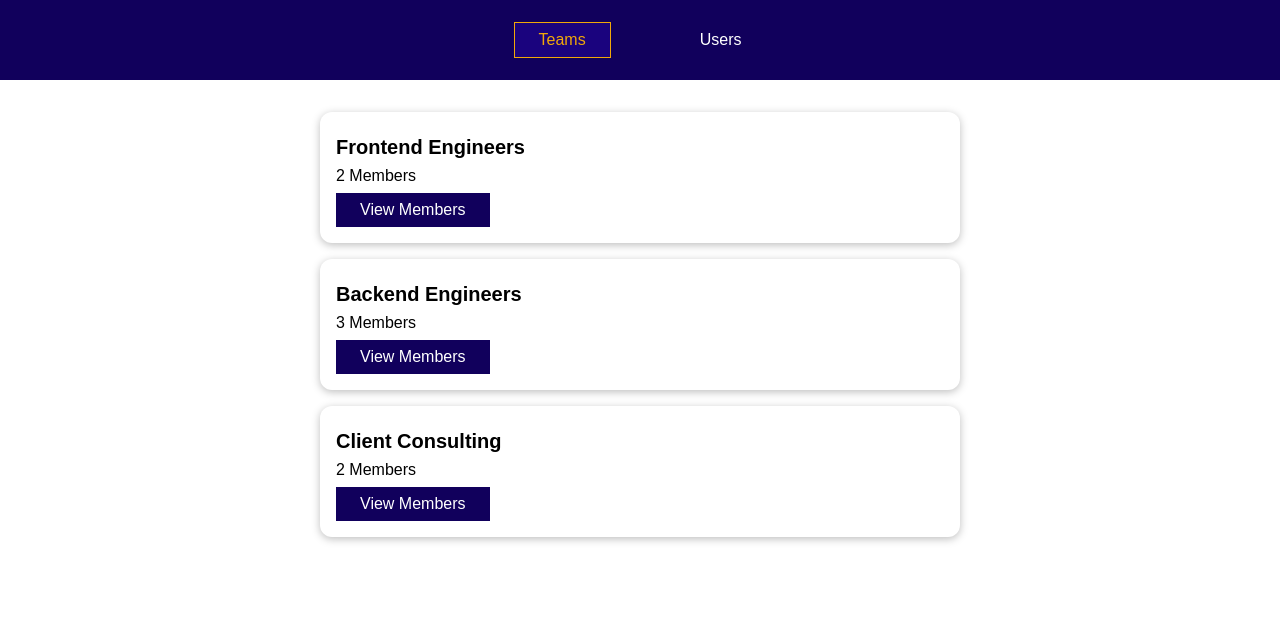
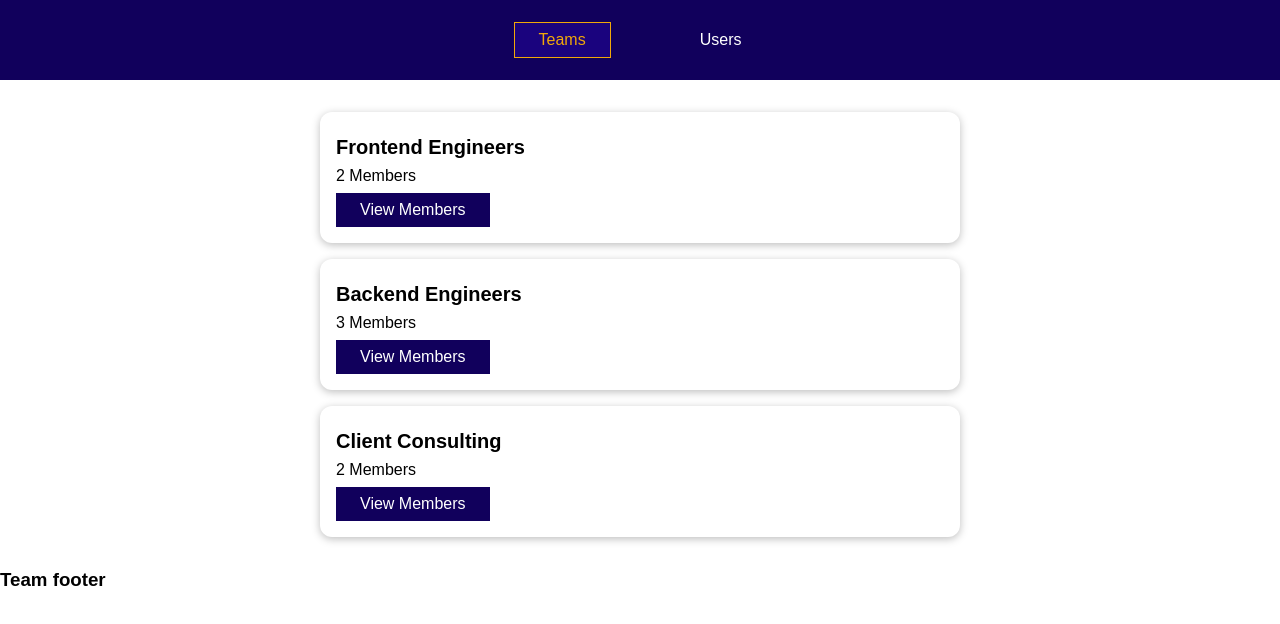
Before and after one commit to lemanfoetra/VUE-08-router-pwa, a Vue app: page /teams in a window 1280 px wide. Shown: the top 624 px of the page. Built offline with nearby package versions, Linux system fonts and the light colour scheme.

Commit message:
Multiple Component in Route with RouterView Name

```diff
--- a/src/App.vue
+++ b/src/App.vue
@@ -3,6 +3,9 @@
   <main>
     <router-view></router-view>
   </main>
+  <footer>
+    <RouterView name="footer"></RouterView>
+  </footer>
 </template>
 
 <script>
--- /dev/null
+++ b/src/components/teams/TeamFooter.vue
@@ -0,0 +1,3 @@
+<template>
+    <h3>Team footer</h3>
+</template>
--- a/src/main.js
+++ b/src/main.js
@@ -5,19 +5,34 @@ import TeamsList from './components/teams/TeamsList.vue';
 import UsersList from './components/users/UsersList.vue';
 import TeamMembers from './components/teams/TeamMembers.vue';
 import NotFound from './components/nav/NotFount.vue'
+import TeamFooter from './components/teams/TeamFooter.vue'
 
 const router = createRouter({
     history: createWebHistory(),
     routes: [
         { path: '/', redirect: '/teams' },
         {
-            path: '/teams', component: TeamsList,
+            path: '/teams',
+            components: {
+                default: TeamsList,
+                footer: TeamFooter,
+            },
             children: [
-                { name : 'team-members', path: ':teamId', component: TeamMembers, props: true },
+                { name: 'team-members', path: ':teamId', component: TeamMembers, props: true },
             ]
         },
-        { path: '/users', component: UsersList },
-        { path: '/:notFount(.*)', component: NotFound },
+        {
+            path: '/users',
+            components: {
+                default: UsersList
+            }
+        },
+        {
+            path: '/:notFount(.*)',
+            components: {
+                default: NotFound,
+            }
+        },
     ],
 })
 
```
Also changed, not shown: NOTE.txt.
